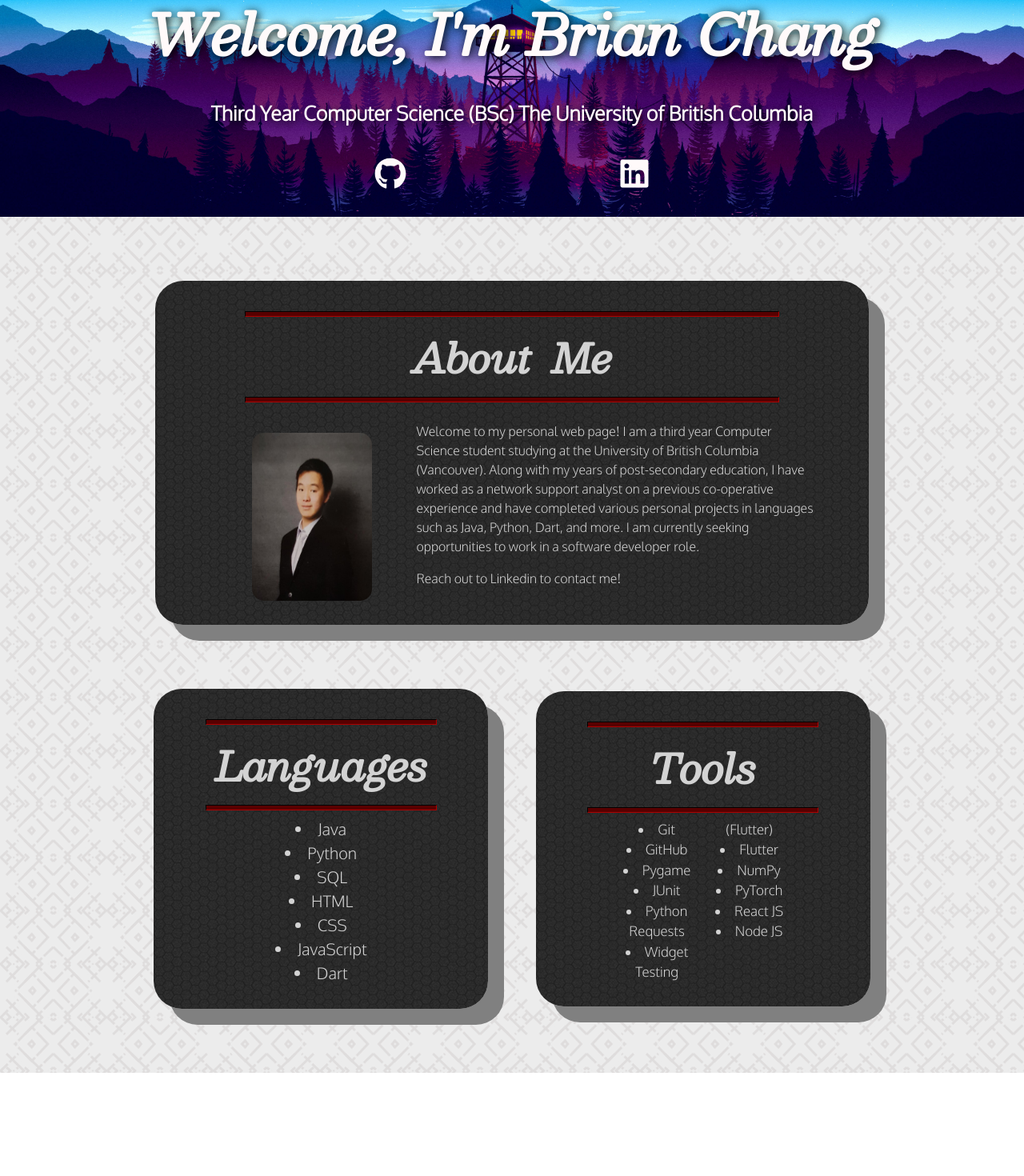
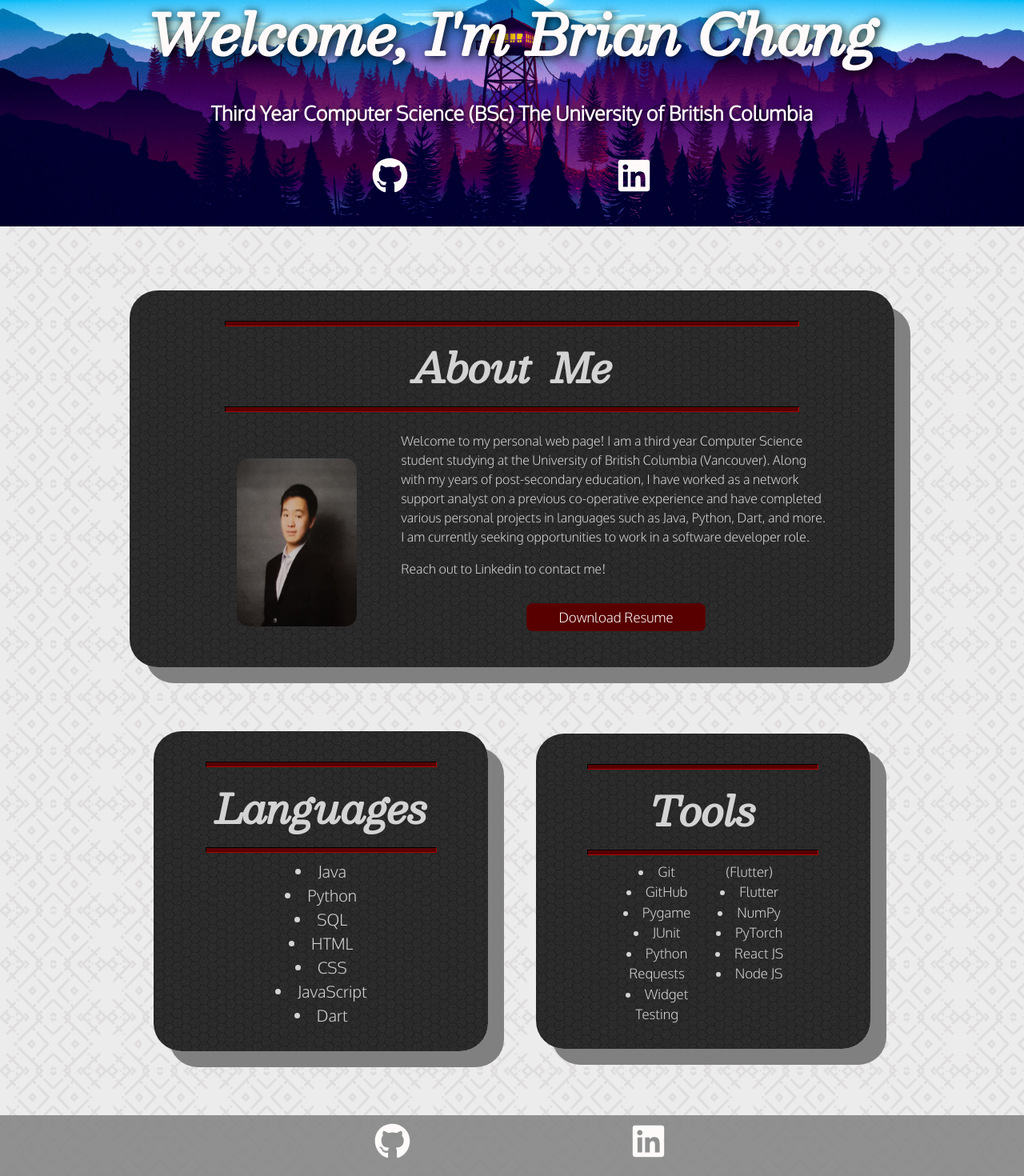
Before and after one commit to brianchang12/WebsitePersonal, a React (Create React App) app: page / in a window 1280 px wide. Shown: the part 95-1565 px from the top of the page at 80% size. Before the commit the page ends 1436 px from the top, so only its background shows below. Built offline with nearby package versions, Linux system fonts and the light colour scheme.

Commit message:
footer done

```diff
--- a/src/App.js
+++ b/src/App.js
@@ -6,6 +6,7 @@ import {
   Route,
 } from "react-router-dom";
 import Home from "./pages/Home"
+import Footer from "./components/Footer";
 
 
 function App() {
@@ -20,6 +21,7 @@ function App() {
             <Home/>
         </Route>
       </Switch>
+      <Footer />
     </Router>
   );
 }
--- a/src/components/AboutMe.js
+++ b/src/components/AboutMe.js
@@ -1,3 +1,4 @@
+import { Button } from "bootstrap";
 import React from "react";
 import Self from "../img/personal-pic.jpg";
 
@@ -19,6 +20,7 @@ const AboutMe = () => {
           software developer role.
         </p>
         <p>Reach out to Linkedin to contact me!</p>
+        <div className="btn-format"><button>Download Resume</button></ div>
       </div>
     </div>
   );
--- /dev/null
+++ b/src/components/Footer.js
@@ -0,0 +1,19 @@
+import React from "react";
+import { FaGithub, FaLinkedin } from "react-icons/fa";
+const Footer = () => {
+  return (
+    <div className="footer">
+      <div className="icon-tray">
+        <a href="https://github.com/personalbrian">
+          <FaGithub className="icon" />
+        </a>
+
+        <a href="https://www.linkedin.com/in/lichengchang/">
+          <FaLinkedin className="icon" />
+        </a>
+      </div>
+    </div>
+  );
+};
+
+export default Footer;
--- a/src/components/Header.js
+++ b/src/components/Header.js
@@ -14,11 +14,11 @@ const Header = () => {
           </h3>
           <div className="icon-tray">
             <a href="https://github.com/personalbrian">
-              <FaGithub className="header-icon" />
+              <FaGithub className="icon" />
             </a>
 
             <a href="https://www.linkedin.com/in/lichengchang/">
-              <FaLinkedin className="header-icon" />
+              <FaLinkedin className="icon" />
             </a>
           </div>
         </div>
--- a/src/index.css
+++ b/src/index.css
@@ -1,3 +1,10 @@
+:root {
+  --background: rgba(85, 214, 170, 0.85);
+  --shadow: 20px 20px gray;
+  --footer: rgba(128, 128, 128, 0.85);
+  --btn-hr-color: rgb(88, 0, 0);
+}
+
 .text {
   font-family: "Georgia", "Garamond", serif;
 }
@@ -25,19 +32,20 @@ body {
   font-family: "Oxygen", sans-serif;
 }
 
-.header .header-icon {
+.icon {
   color: snow;
 }
 
-.header .header-icon:hover {
+.icon:hover {
   color: firebrick;
 }
-.header .icon-tray {
+.icon-tray {
   display: flex;
   justify-content: space-around;
   flex-direction: row;
   width: 50%;
   margin: 0 auto;
+  font-size: 45px;
 }
 
 .header .background-img {
@@ -51,11 +59,6 @@ body {
 .header {
   width: 100%;
   margin: 0px;
-}
-
-:root {
-  --background: rgba(85, 214, 170, 0.85);
-  --shadow: 20px 20px gray;
 }
 
 .nav-container {
@@ -210,8 +213,24 @@ nav a:hover {
     transform: scale(1, 1);
   }
 }
+.btn-format {
+  text-align: center;
+}
 
-
+.about-format button:hover {
+  background-color:rgba(85, 214, 170);
+}
+.about-format button {
+  border-radius: 8px;
+  margin: 15px;
+  padding: 7px 40px;
+  border: none;
+  background: none;
+  background-color: var(--btn-hr-color);
+  font-family: "Oxygen", sans-serif;
+  font-size: 17px;
+  color: snow;
+}
 
 .about-format h2,
 .lan-format h2,
@@ -227,7 +246,7 @@ nav a:hover {
 
 .about-format {
   margin: 10vh;
-  width: 65%;
+  width: 70%;
   border-radius: 35px;
   background-image: url(./img/dark-honeycomb.png);
   margin-left: auto;
@@ -237,8 +256,8 @@ nav a:hover {
   box-shadow: var(--shadow);
 }
 
- .lan-format,
- .tech-format {
+.lan-format,
+.tech-format {
   flex-basis: 40%;
   width: 100%;
   border-radius: 35px;
@@ -248,7 +267,6 @@ nav a:hover {
   padding: 30px;
   box-shadow: var(--shadow);
 }
-
 
 .about-format .main-col,
 .tech-format .main-col,
@@ -260,11 +278,7 @@ nav a:hover {
   text-align: left;
   line-height: 1.5;
   color: rgb(211, 211, 211);
-
 }
-
-
-
 
 .lan-format ul {
   margin: 0;
@@ -284,11 +298,9 @@ nav a:hover {
   -moz-columns: 2;
 }
 
-.lan-format li{
+.lan-format li {
   font-size: 20px;
 }
-
-
 
 .tech-format li {
   font-size: 17px;
@@ -297,10 +309,10 @@ nav a:hover {
 .about-format hr,
 .lan-format hr,
 .tech-format hr {
-  color: rgb(88, 0 , 0);
-  background-color: rgb(88, 0 , 0);
+  color: rgb(88, 0, 0);
+  background-color: rgb(88, 0, 0);
   height: 5px;
-  border-color: rgb(88, 0 , 0);
+  border-color: rgb(88, 0, 0);
   width: 80%;
 }
 
@@ -322,9 +334,14 @@ nav a:hover {
   width: 70%;
 }
 
-
-
-
+.footer {
+  position: relative;
+  left: 0;
+  bottom: 0;
+  width: 100%;
+  background-color: var(--footer);
+  padding: 10px;
+}
 
 @media (max-width: 1080px) {
   .side-photo {
@@ -349,11 +366,7 @@ nav a:hover {
   .tech-format .main-col {
     width: 85%;
   }
-
-
-
 }
-
 
 @media (max-width: 550px) {
   .header h1 {
```
